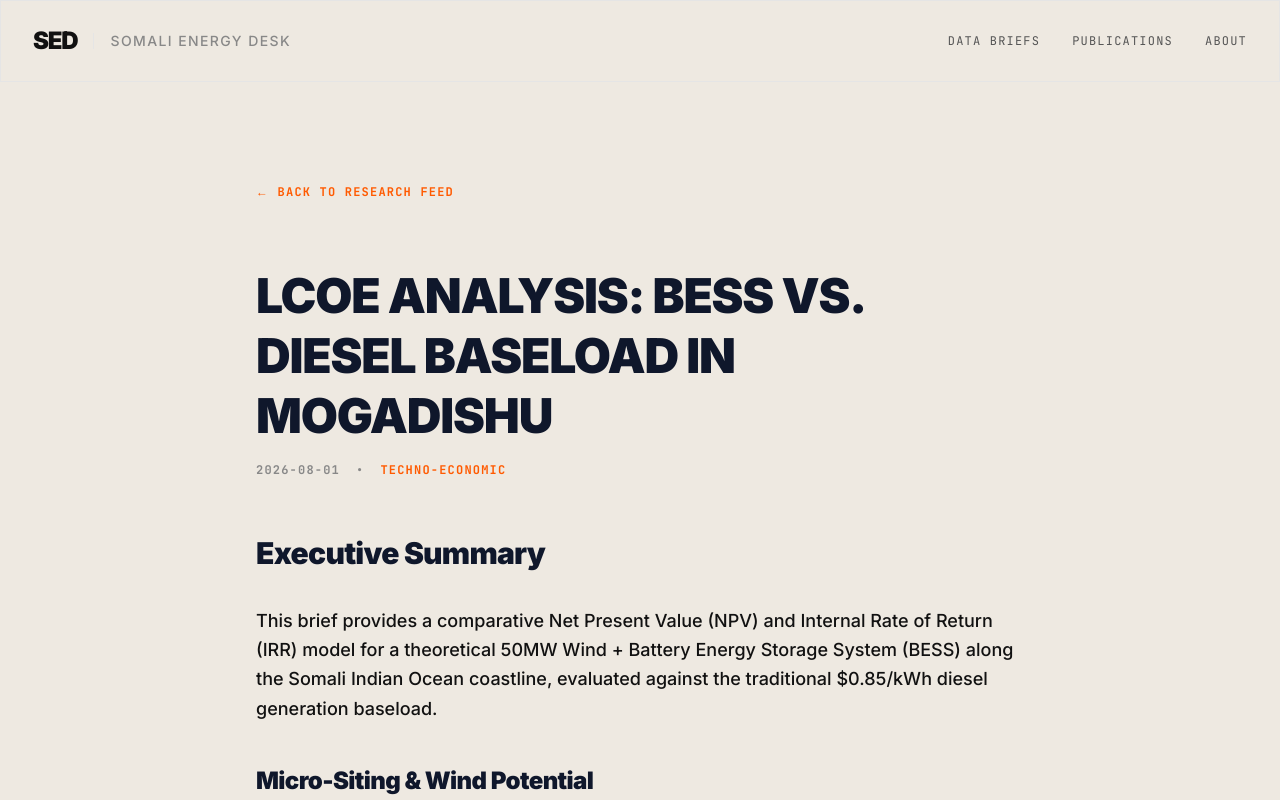
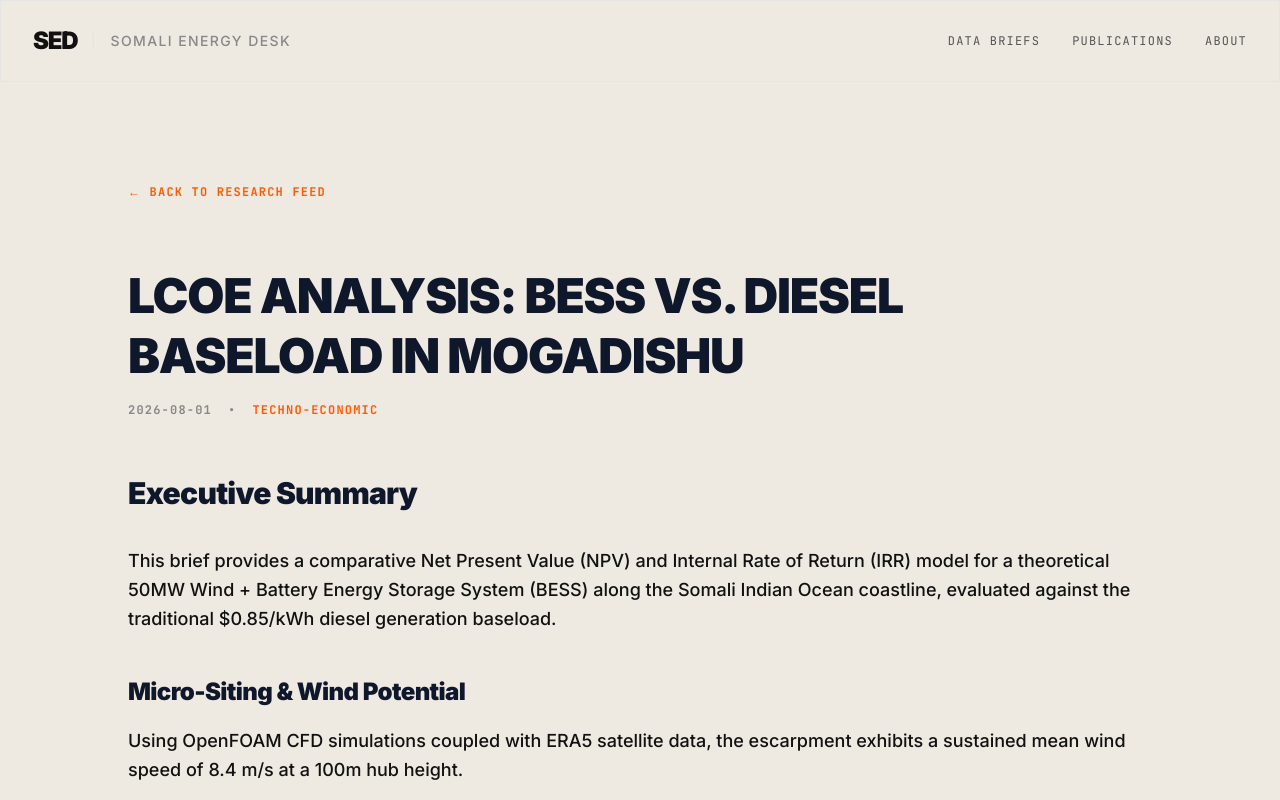
Before and after one commit to engnrhussein/somali-energy-desk, a Next.js app: page /briefs/lcoe-bess-vs-diesel in a window 1280 px wide. Shown: the top 800 px of the page. Built offline with nearby package versions, Linux system fonts and the light colour scheme.

Commit message:
style: widen brief reading pages from 768px to 1024px

```diff
--- a/src/app/briefs/layout.tsx
+++ b/src/app/briefs/layout.tsx
@@ -4,7 +4,7 @@ import React from "react";
 export default function BriefLayout({ children }: { children: React.ReactNode }) {
   return (
     <div className="min-h-screen bg-crisp py-24 px-8">
-      <div className="max-w-3xl mx-auto mb-16">
+      <div className="max-w-5xl mx-auto mb-16">
         <Link href="/#research" className="font-mono text-xs text-safety font-bold tracking-widest uppercase hover:text-safety-dark transition-colors inline-flex items-center gap-2">
           &larr; Back to Research Feed
         </Link>
@@ -14,7 +14,7 @@ export default function BriefLayout({ children }: { children: React.ReactNode })
         The typography plugin 'prose' class gives standard markdown (like h1, h2, p, blockquote, ul, ol)
         beautiful default styling designed for readability.
       */}
-      <article className="prose prose-slate prose-lg max-w-3xl mx-auto prose-headings:font-black prose-headings:tracking-tight prose-a:text-safety hover:prose-a:text-safety-dark prose-p:font-medium prose-p:text-onyx prose-p:leading-relaxed prose-blockquote:border-safety prose-blockquote:bg-white/50 prose-blockquote:py-2 prose-blockquote:px-6 prose-blockquote:font-medium prose-blockquote:not-italic prose-blockquote:text-slate-gray">
+      <article className="prose prose-slate prose-lg max-w-5xl mx-auto prose-headings:font-black prose-headings:tracking-tight prose-a:text-safety hover:prose-a:text-safety-dark prose-p:font-medium prose-p:text-onyx prose-p:leading-relaxed prose-blockquote:border-safety prose-blockquote:bg-white/50 prose-blockquote:py-2 prose-blockquote:px-6 prose-blockquote:font-medium prose-blockquote:not-italic prose-blockquote:text-slate-gray">
         {children}
       </article>
     </div>
```
